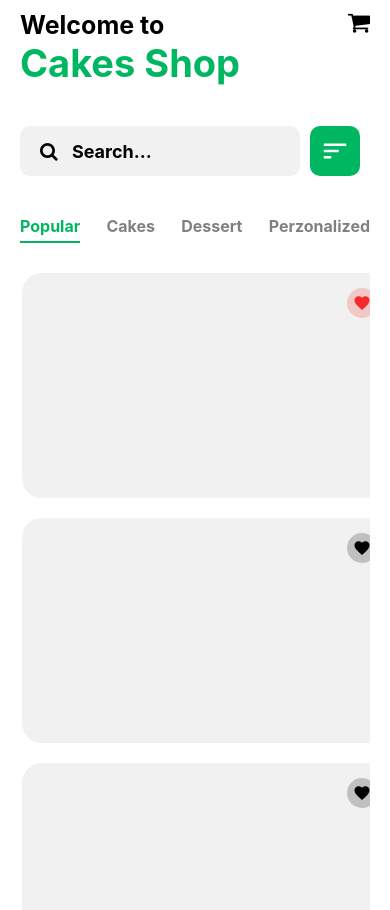
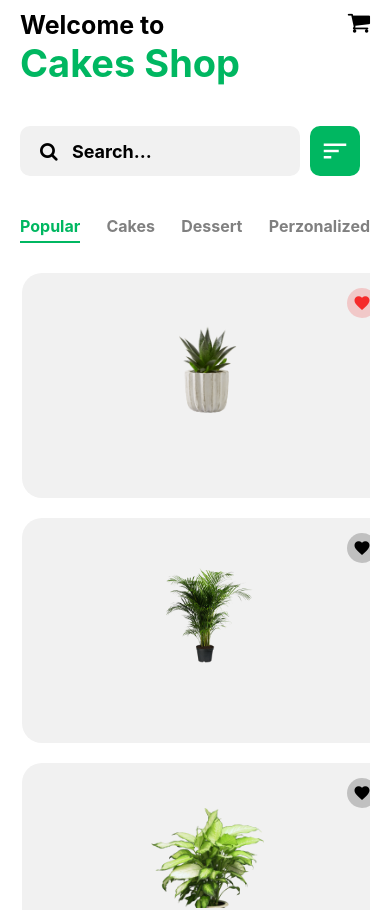
Before and after one commit to HectorBusSan/Cake, a React Native app: screen /Home in a window 390 px wide. Shown: the top 910 px of the page. Built offline with nearby package versions, Linux system fonts and the light colour scheme.

Commit message:
Agregando Image a la Card

```diff
--- a/view/screens/HomeScreen.js
+++ b/view/screens/HomeScreen.js
@@ -1,5 +1,5 @@
 import React from "react";
-import {View,Text, SafeAreaView, StyleSheet, TouchableOpacity, Dimensions, FlatList} from "react-native";
+import {View,Text, SafeAreaView, StyleSheet, TouchableOpacity, Dimensions, FlatList, Image} from "react-native";
 import COLORS from "../../consts/colors";
 import { FontAwesome, MaterialIcons } from "@expo/vector-icons";
 import { TextInput } from "react-native-gesture-handler";
@@ -41,6 +41,11 @@ const HomeScreen=()=>{
                     <MaterialIcons name="favorite" size={18} color={product.like?COLORS.red:COLORS.dark}/>
                 </View>
             </View>
+            <View style={{height:100,alignItems:"center"}}>
+                <Image style={{flex:1, resizeMode:'contain'}}
+                source={product.img}/>
+            </View>
+
         </View>);
     }
 
```
